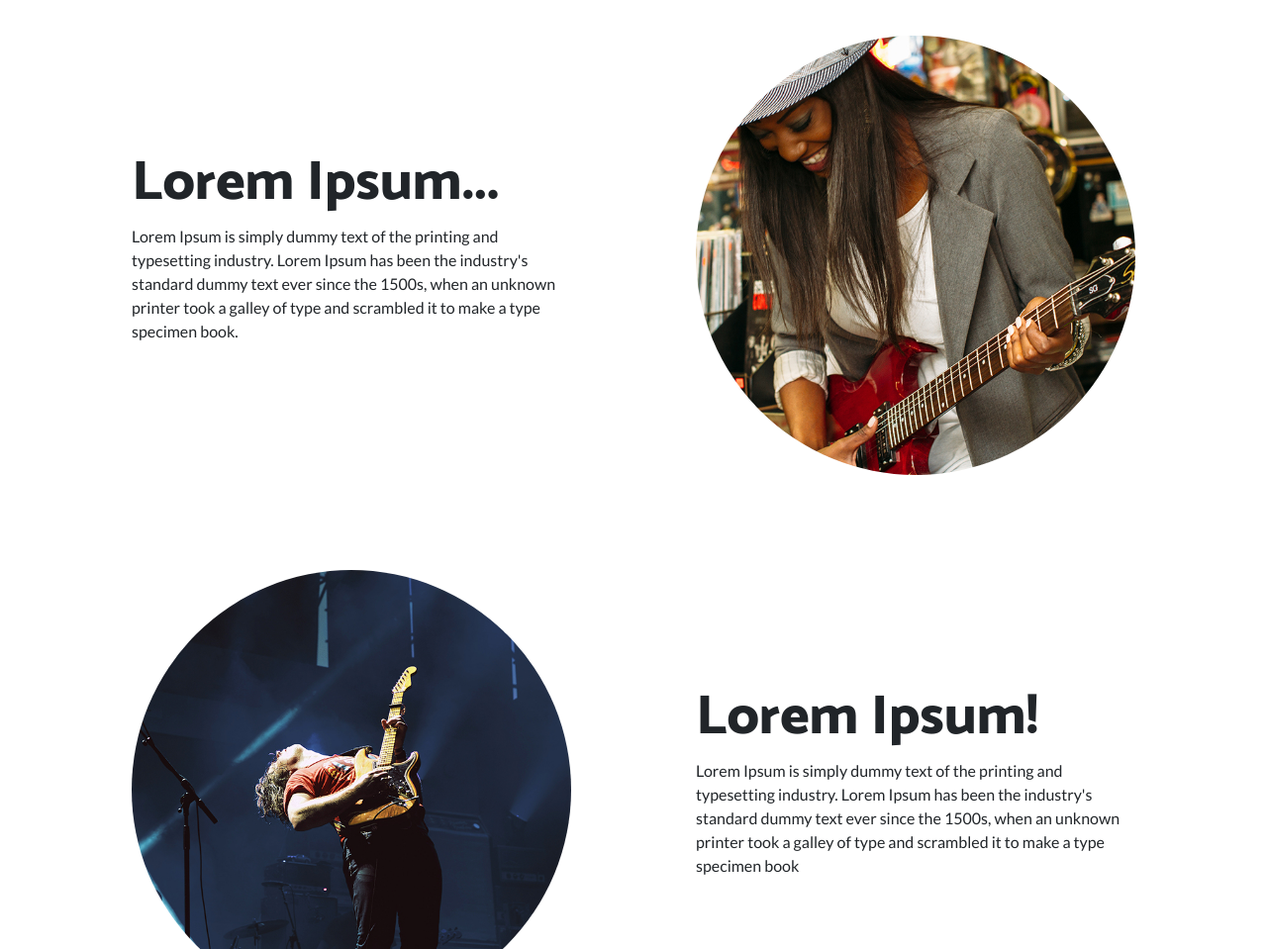
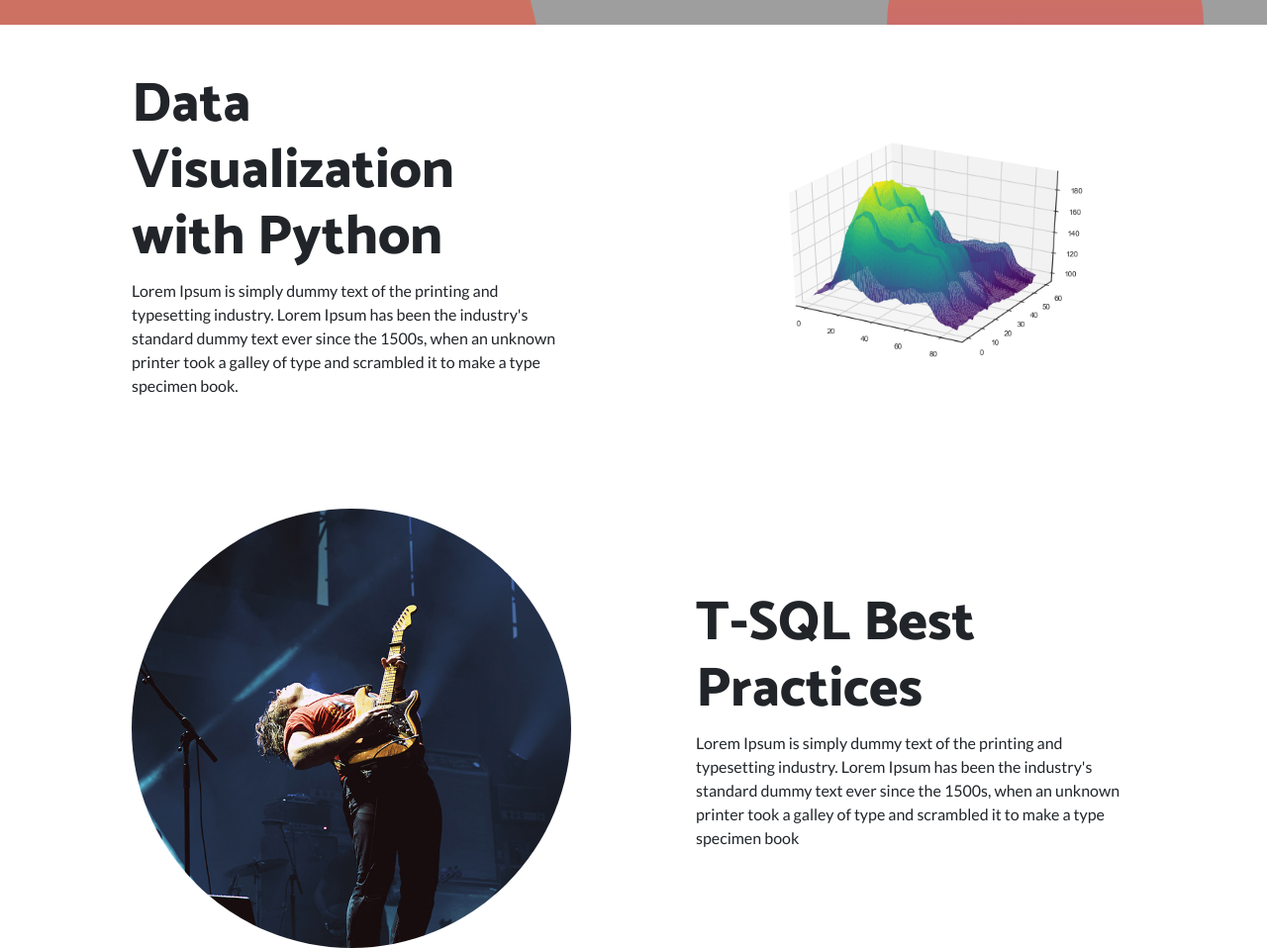
Before and after one commit to GozPaez/Wall, a website: page index.html in a window 1280 px wide. Shown: the part 622-1581 px from the top of the page at 99% size. Drawn offline with Linux system fonts and the light colour scheme; grey boxes are pictures that could not be loaded.

Commit message:
Add BUILDING string and Data Visualization with Python (Header) was added

```diff
--- a/index.html
+++ b/index.html
@@ -52,6 +52,7 @@
       <div class="masthead-content">
         <div class="container">
           <h1 class="masthead-heading mb-0">Gustavo Paez</h1>
+          <h4 style="color:yellow;"> Building (In Progress)</h4>
           <!--<h5 class="masthead-subheading mb-0">Es duro fracasar, pero es todavía peor no haber intentado nunca triunfar</h5>-->
           <a href="#" class="btn btn-primary btn-xl rounded-pill mt-5">More</a>
         </div>
@@ -67,12 +68,12 @@
         <div class="row align-items-center">
           <div class="col-lg-6 order-lg-2">
             <div class="p-5">
-              <img class="img-fluid rounded-circle" src="img/01.jpg" alt="">
+              <img class="img-fluid rounded-circle" src="img/01.png" alt="">
             </div>
           </div>
           <div class="col-lg-6 order-lg-1">
             <div class="p-5">
-              <h2 class="display-4">Lorem Ipsum...</h2>
+              <h2 class="display-4">Data Visualization with Python</h2>
               <p>Lorem Ipsum is simply dummy text of the printing and typesetting industry. Lorem Ipsum has been the industry's standard dummy text ever since the 1500s, when an unknown printer took a galley of type and scrambled it to make a type specimen book.</p>
             </div>
           </div>
@@ -90,7 +91,7 @@
           </div>
           <div class="col-lg-6">
             <div class="p-5">
-              <h2 class="display-4">Lorem Ipsum!</h2>
+              <h2 class="display-4">T-SQL Best Practices</h2>
               <p>Lorem Ipsum is simply dummy text of the printing and typesetting industry. Lorem Ipsum has been the industry's standard dummy text ever since the 1500s, when an unknown printer took a galley of type and scrambled it to make a type specimen book</p>
             </div>
           </div>
```
Also changed, not shown: img/01.png (added).
